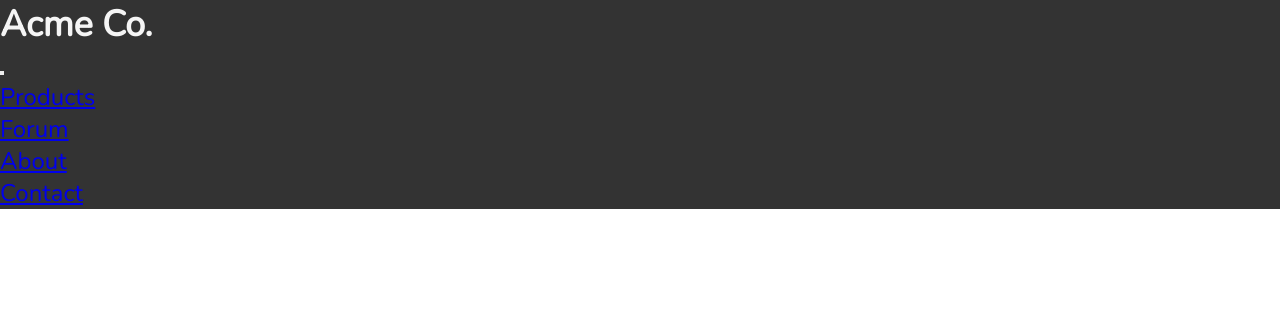
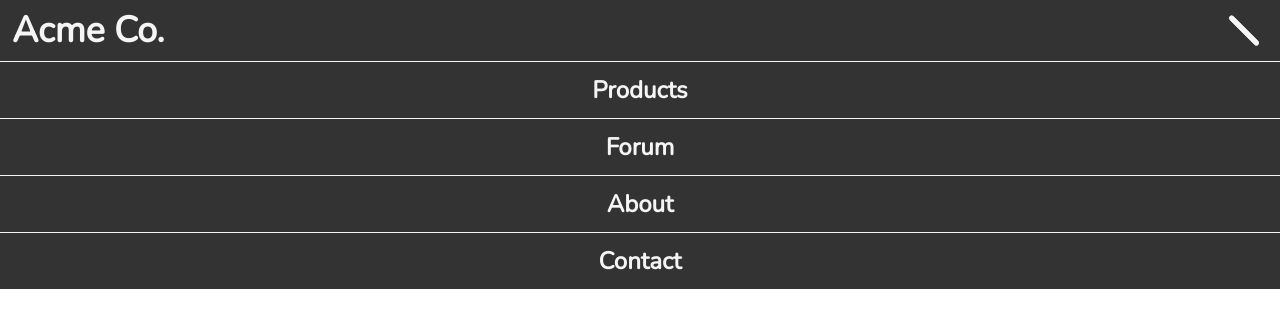
Before and after one commit to rusdy21/csscomplete, a plain HTML site: page animation/menu.html in a window 1280 px wide. Drawn offline with nearby package versions, Linux system fonts and the light colour scheme.

Commit message:
update animation done

```diff
--- a/animation/css/menu.css
+++ b/animation/css/menu.css
@@ -26,3 +26,116 @@ header {
     background-color: var(--HEADER-BGCOLOR);
     color: var(--HEADER-COLOR);
 }
+
+.header-title-line {
+    padding: 0.25rem 0.5rem;
+    display: flex;
+    flex-flow: row nowrap;
+    justify-content: space-between;
+}
+
+.menu-button {
+    background-color: transparent;
+    border: none;
+    width: 48px;
+    height: 48px;
+    display: flex;
+    justify-content: center;
+    align-items: center;
+    position: relative;
+}
+
+.menu-icon,
+.menu-icon::before,
+.menu-icon::after {
+    background-color: var(--HEADER-COLOR);
+    width: 40px;
+    height: 5px;
+    border-radius: 5px;
+    position: absolute;
+    transition: all 0.5s;
+}
+
+.menu-icon::before,
+.menu-icon::after {
+    content: "";
+}
+
+.menu-icon::before {
+    transform: translate(-20px, -12px);
+}
+
+.menu-icon::after {
+    transform: translate(-20px, 12px);
+}
+
+:is(header:hover, header:focus-within) .menu-icon {
+    background-color: transparent;
+    transform: rotate(720deg);
+
+}
+
+:is(header:hover, header:focus-within) .menu-icon::before {
+    transform: translateX(-20px) rotate(45deg);
+
+}
+
+:is(header:hover, header:focus-within) .menu-icon::after {
+    transform: translateX(-20px) rotate(45deg);
+
+}
+
+:is(header:hover, header:focus-within) nav {
+    display: block;
+
+}
+
+nav {
+    background-color: var(--HEADER-BGCOLOR);
+    display: none;
+    transform-origin: top center;
+    animation: showMenu 0.5s ease-in-out forwards;
+}
+
+@keyframes showMenu {
+    0% {
+        transform: scaleY(0);
+    }
+
+    80% {
+        transform: scaleY(1.2);
+    }
+
+    100% {
+        transform: scaleY(1);
+    }
+}
+
+nav ul {
+    list-style-type: none;
+    display: flex;
+    flex-flow: column nowrap;
+}
+
+nav li {
+    padding: 0.5rem;
+    border-top: 1px solid var(--HEADER-COLOR);
+}
+
+nav a {
+    display: block;
+    text-align: center;
+    width: 80%;
+    margin: auto;
+}
+
+nav a:any-link {
+    color: var(--HEADER-COLOR);
+    font-weight: bold;
+    text-decoration: none;
+}
+
+nav a:hover, nav a:focus {
+    transform: scale(1.2);
+    transition: all 0.3s;
+}
--- a/animation/css/style.css
+++ b/animation/css/style.css
@@ -39,7 +39,7 @@ div:first-child {
   /* transform: translateX(-50%); */
   /* transform: rotateX(180deg); */
   /* transform: scaleX(120%); */
-  transform: skewX(-10deg);
+ /*  transform: skewX(-10deg); */
 
 }
 div:nth-child(2) {
@@ -47,12 +47,52 @@ div:nth-child(2) {
   /* transform: translateY(-2rem); */
   /* ransform: rotateY(180deg); */
   /* transform: scaleY(120%); */
-  transform: skewY(10deg);
+  /* transform: skewY(10deg); */
 }
 div:last-child {
   background-color: green;
   /* transform: translate(100%, -5rem); */
   /* transform: rotateZ(78deg); */
   /* transform: scale(50%, 50%); */
-  transform: skew(-10deg, -10deg);
+  /* transform: skew(-10deg, -10deg);  */
 }
+
+div:hover {
+  background-color: midnightblue;
+  /* transition-property: background-color, transform;
+  transition-duration: 2s;
+  transition-delay: 0.5s;
+  transition-timing-function: linear;*/
+  transition: all 2s ease-in-out 0.5s;
+}
+
+div:last-child:hover {
+  transform: rotate(180deg);
+}
+
+.animate {
+  /* animation-name: slide;
+  animation-duration: 5s;
+  animation-timing-function: ease-in-out;
+  animation-delay: 1s;
+  animation-iteration-count: 5;
+  animation-direction: normal;
+  animation-fill-mode: forwards; */
+  animation: 5s ease-in-out 1s 2 normal forwards slide;
+}
+
+@keyframes slide {
+  0% {
+    transform: translateX(0);
+  }
+  33% {
+    transform: translateX(300px) rotate(180deg);
+  }
+  66% {
+    transform: translateX(-300px) rotate(-180deg);
+  }
+  100% {
+    transform: translateX(0);
+    background: rebeccapurple;
+  }
+}
```
